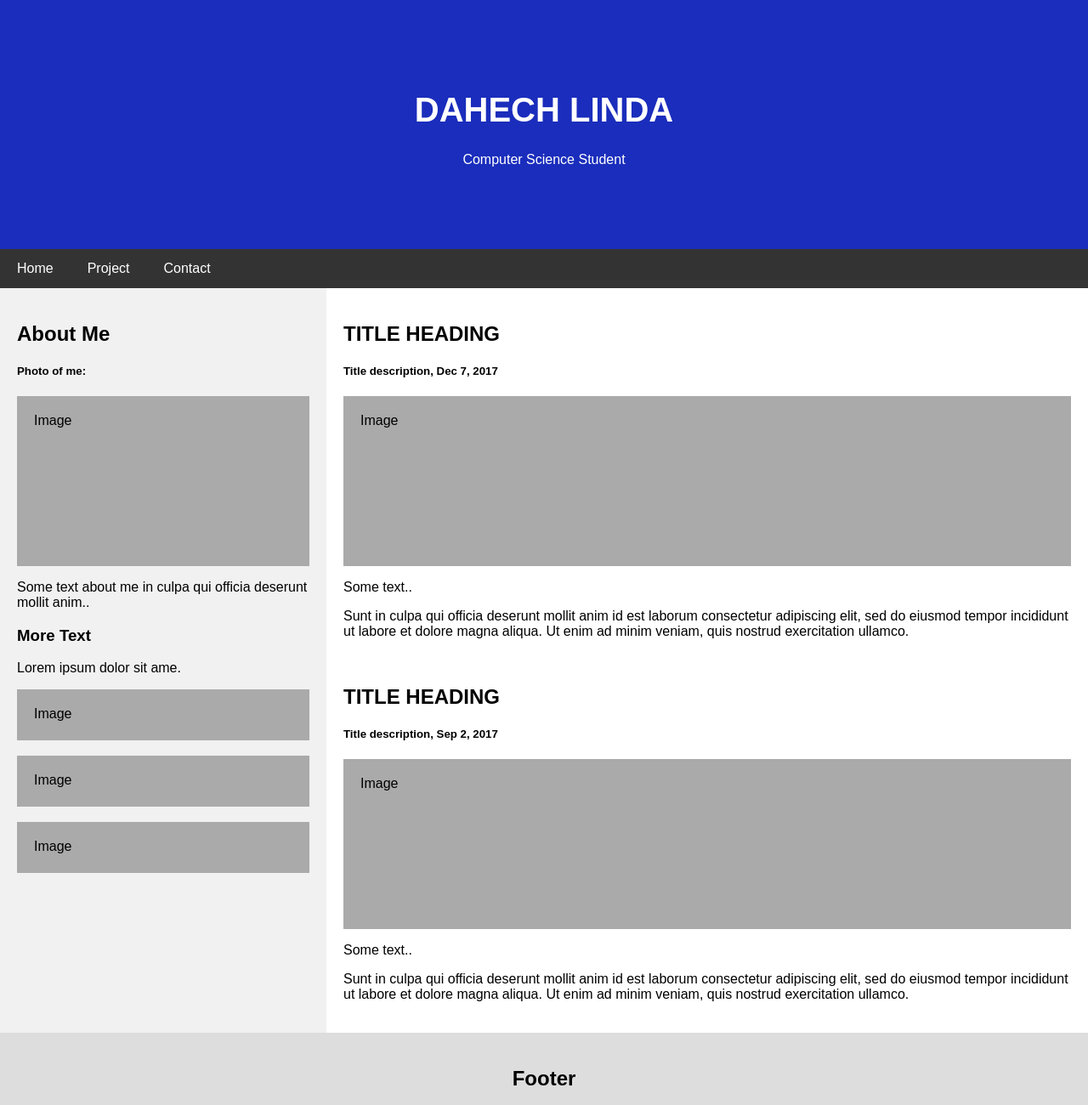
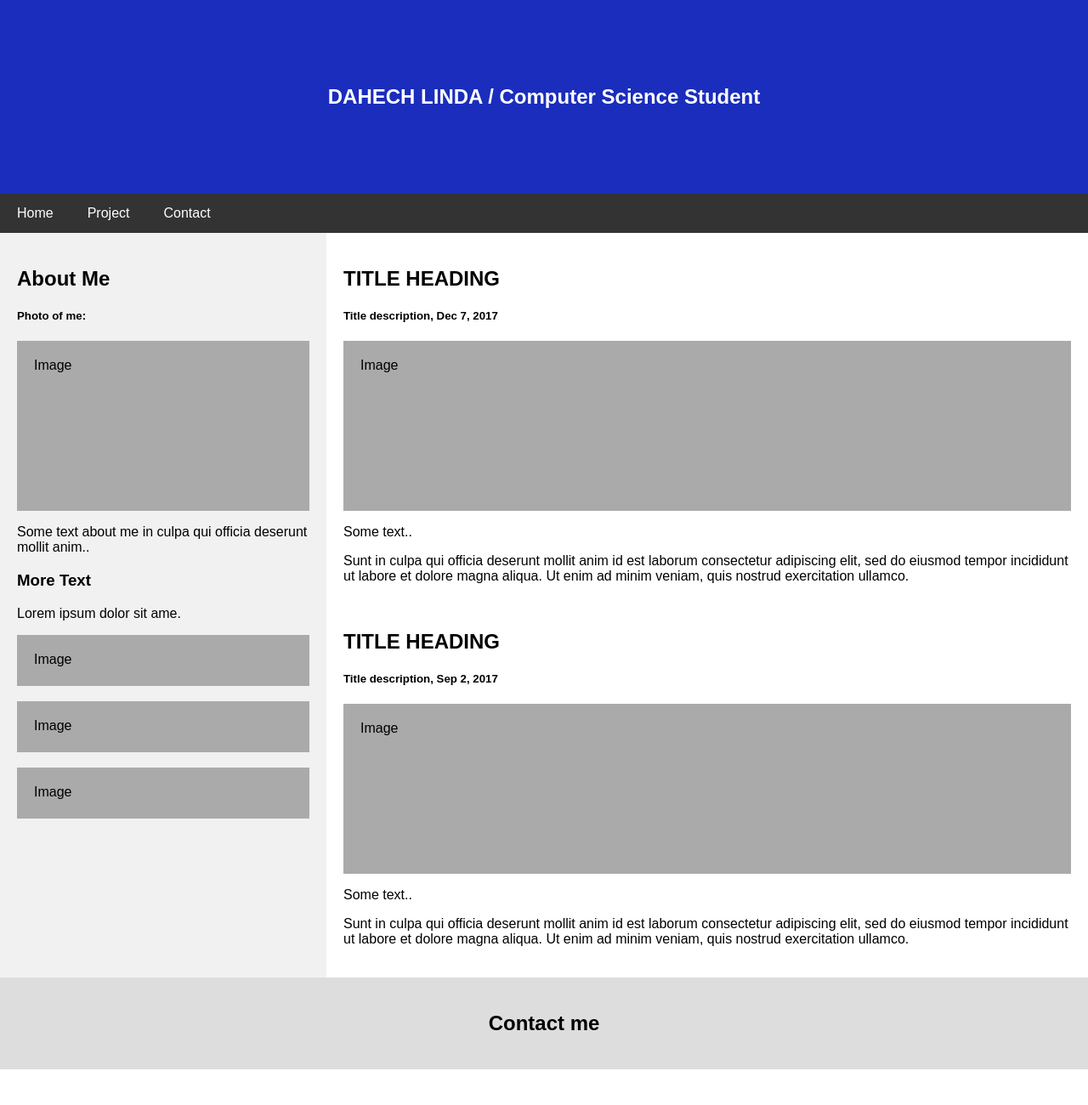
Before and after one commit to linda-dahech/web-site, a plain HTML site: page index.html in a window 1280 px wide. Shown: the whole page at 85% size. After the commit the page ends 1258 px from the top, so only its background shows below. Drawn offline with Linux system fonts and the light colour scheme.

Commit message:
index.html

```diff
--- a/index.html
+++ b/index.html
@@ -11,8 +11,7 @@
 <body>
 
 <div class="header">
-  <h1>DAHECH LINDA</h1>
-  <p>Computer Science Student</p>
+  <h2><b>DAHECH LINDA</b> / Computer Science Student</h2>
 </div>
 
 <div class="navbar">
@@ -49,7 +48,7 @@
 </div>
 
 <div class="footer">
-  <h2>Footer</h2>
+  <h2>Contact me</h2>
 </div>
 
 </body>
```
